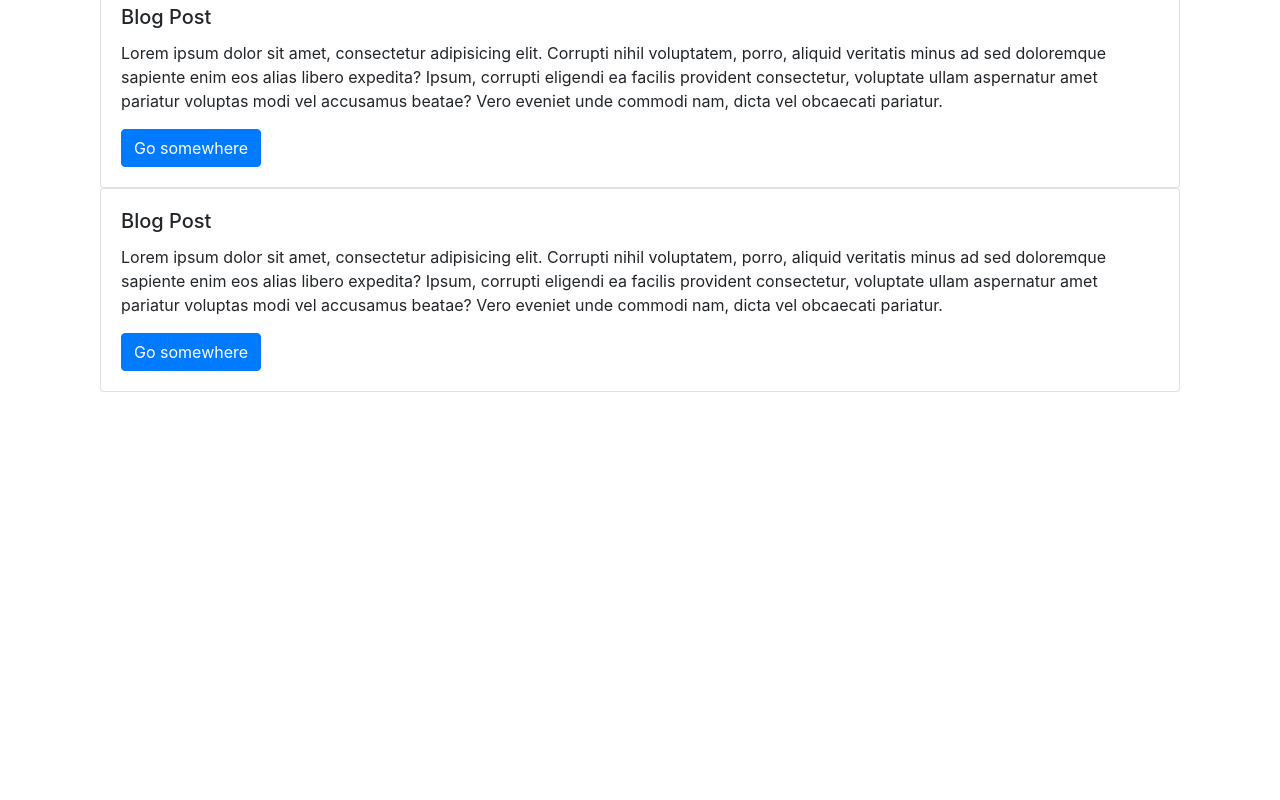
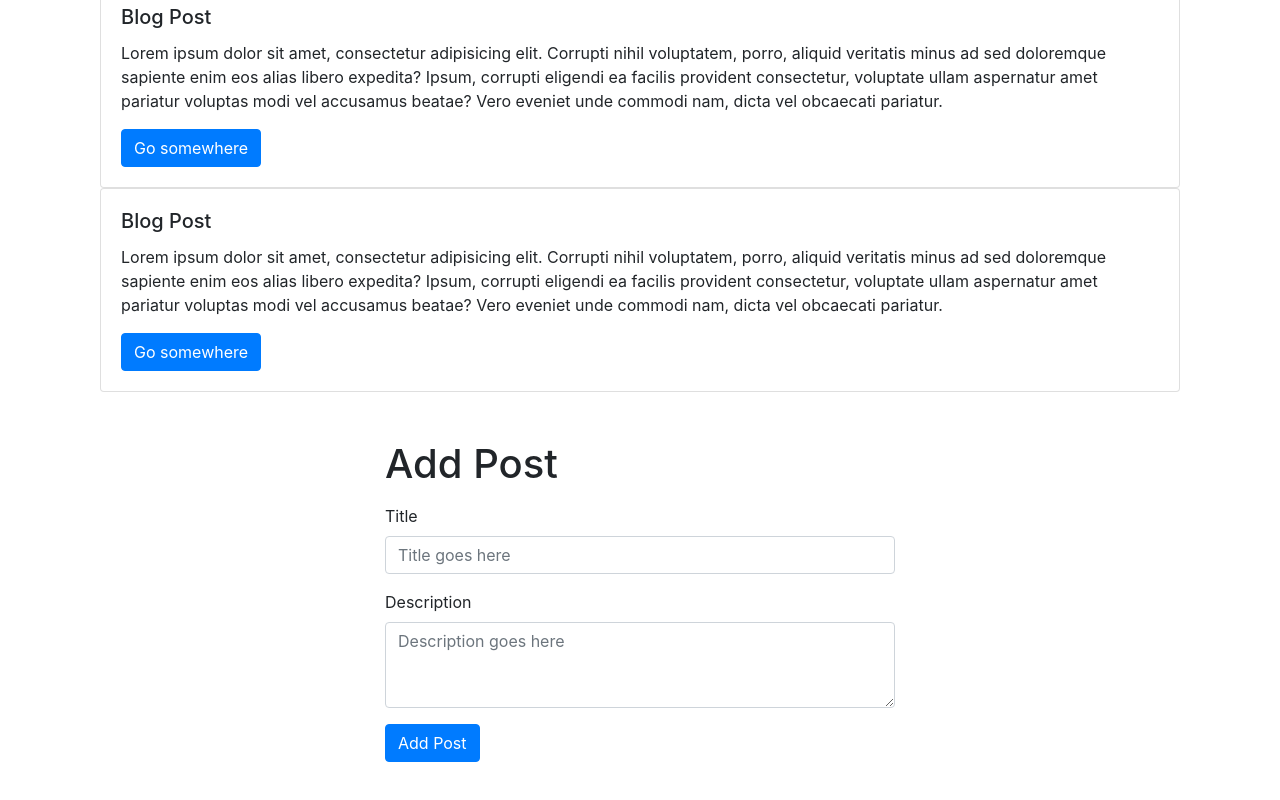
Before and after one commit to JadeHendricks/mern-simple-blog, a React (Create React App) app in the folder client/: page / in a window 1280 px wide. Shown: the part 616-1416 px from the top of the page. Before the commit the page ends 1008 px from the top, so only its background shows below. Built offline with nearby package versions, Linux system fonts and the light colour scheme; the HTML template or start-up script is replaced by a standard one.

Commit message:
adding in the post form component

```diff
--- a/client/src/components/layouts/Home.js
+++ b/client/src/components/layouts/Home.js
@@ -1,6 +1,7 @@
 import React, { Fragment } from 'react';
 import PostCard from '../posts/PostCard';
 import PostMain from '../posts/PostMain';
+import PostForm from '../posts/PostForm';
 
 const Home = () => {
   return (
@@ -27,6 +28,7 @@ const Home = () => {
         </div>
       </div>
     </section>
+    <PostForm />
     </Fragment>
   )
 }
--- a/client/src/components/layouts/Navbar.js
+++ b/client/src/components/layouts/Navbar.js
@@ -16,6 +16,9 @@ const Navbar = () => {
           <li className="nav-item active">
             <a className="nav-link" href="#">About</a>
           </li>
+          <li className="nav-item">
+            <a className="nav-link" href="#">Add Post</a>
+          </li>
         </ul>
       </div>
     </nav>
--- /dev/null
+++ b/client/src/components/posts/PostForm.js
@@ -0,0 +1,26 @@
+import React from 'react';
+
+const PostForm = () => {
+  return (
+    <section class="mt-5 mb-5">
+      <div class="container">
+        <div class="col-md-6 offset-md-3">
+            <h1 class="mt-5 mb-3 h1">Add Post</h1>
+            <form>
+                <div class="form-group">
+                    <label for="postTitle">Title</label>
+                    <input type="text" placeholder="Title goes here" class="form-control" id="postTitle" name="postTitle" required/>
+                </div>
+                <div class="form-group">
+                    <label for="postDesc">Description</label>
+                    <textarea class="form-control" id="postDesc" placeholder="Description goes here" rows="3" name="postDesc"></textarea>
+                </div>
+                <button type="submit" class="btn btn-primary">Add Post</button>
+            </form>
+        </div>
+      </div>
+    </section>
+  )
+}
+
+export default PostForm;
```
